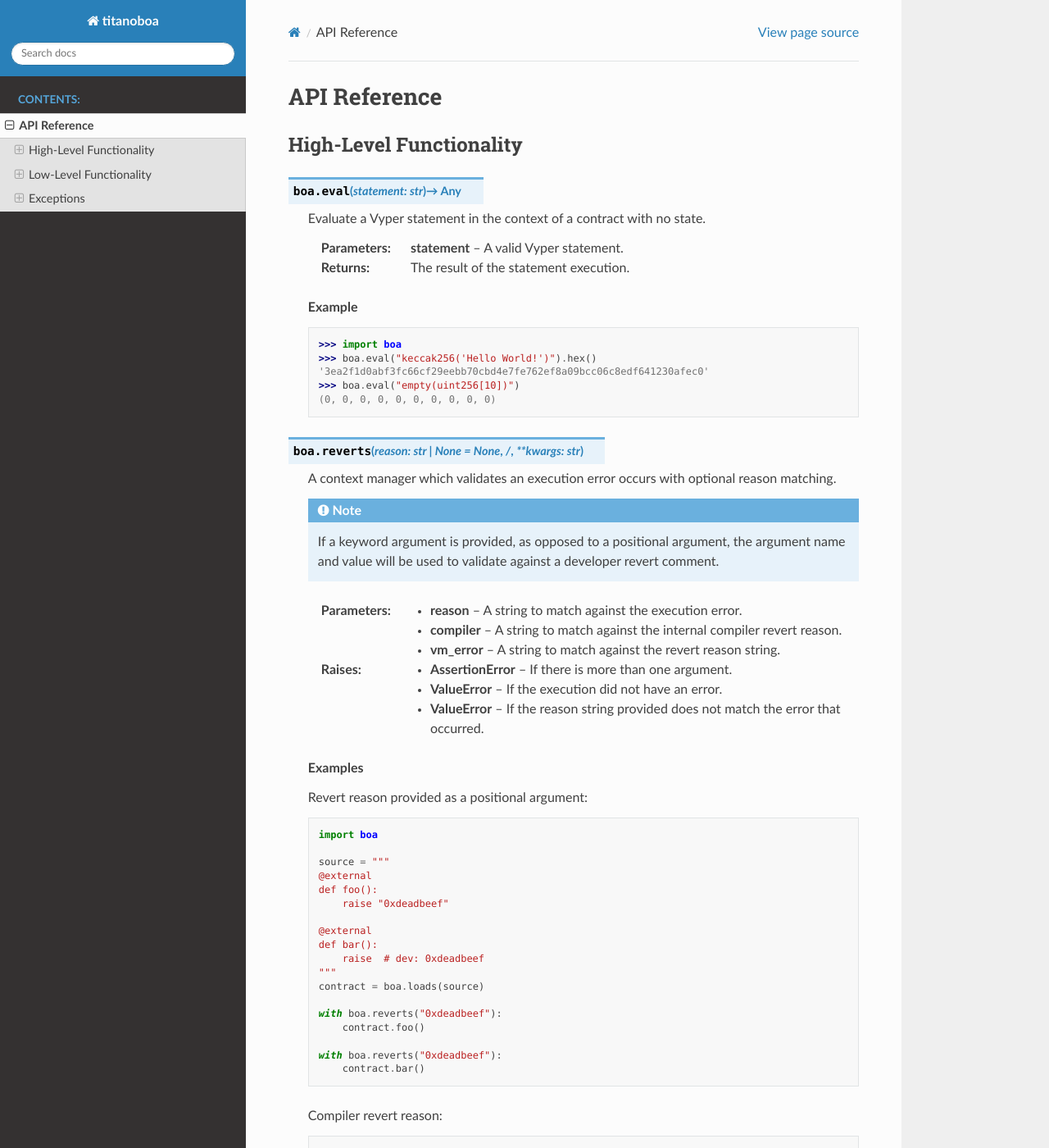
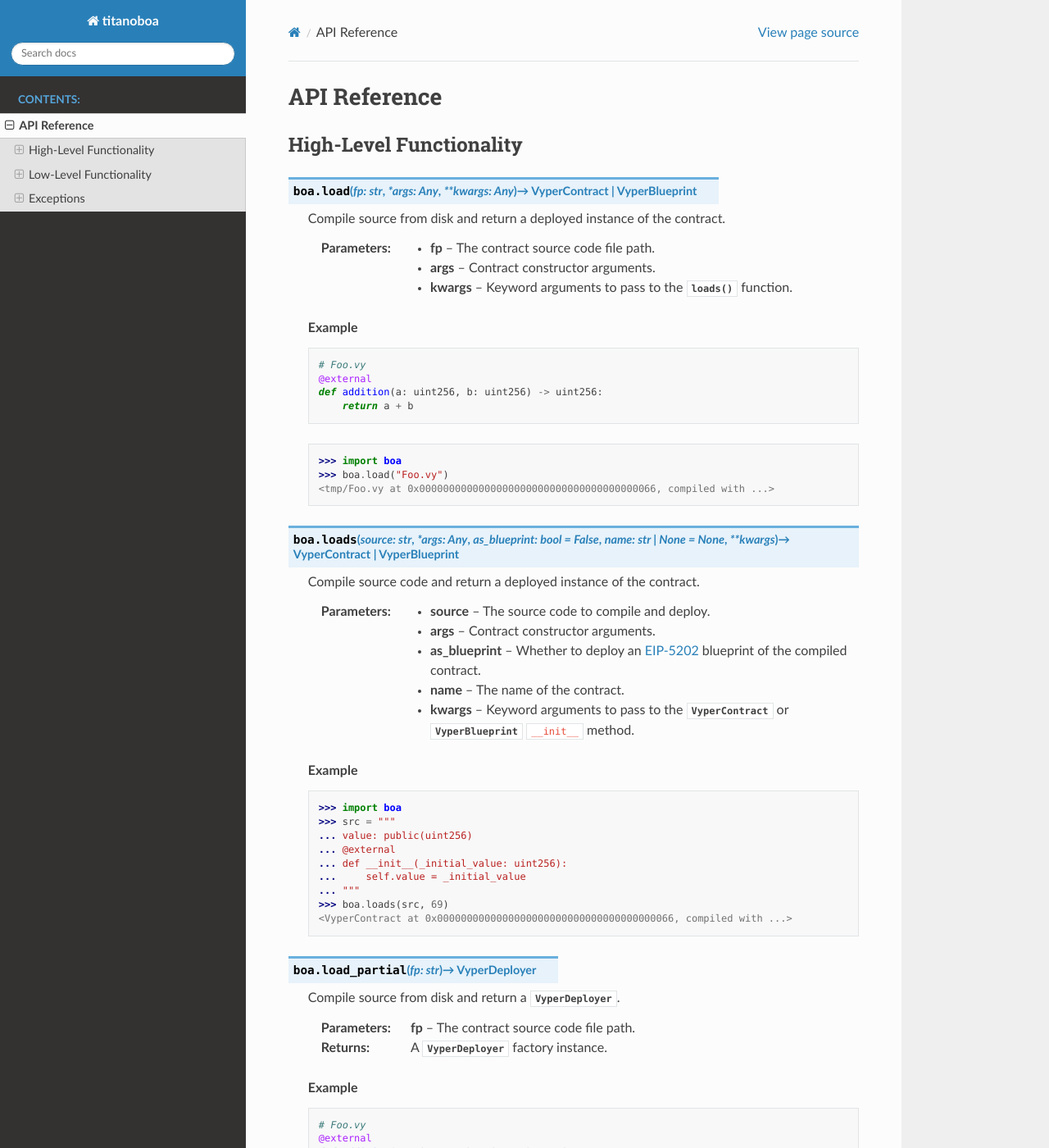
Before and after one commit to vyperlang/titanoboa, a Sphinx documentation site: the page built from docs/source/api.rst, in a window 1280 px wide and 1400 px high. Shown: the whole window at 82% size. Built offline with Sphinx 7.4.7 and the Read the Docs theme 2.0.0, drawn with Linux system fonts in a browser that asks for light colours; some of the changed text lies outside the part shown.

Commit message:
docs: document load, loads, load_partial, and loads_partial functions

```diff
--- a/docs/source/api.rst
+++ b/docs/source/api.rst
@@ -5,6 +5,96 @@ High-Level Functionality
 ------------------------
 
 .. module:: boa
+
+.. function:: load(fp: str, *args: Any, **kwargs: Any) -> VyperContract | VyperBlueprint
+
+    Compile source from disk and return a deployed instance of the contract.
+
+    :param fp: The contract source code file path.
+    :param args: Contract constructor arguments.
+    :param kwargs: Keyword arguments to pass to the :py:func:`loads` function.
+
+    .. rubric:: Example
+
+    .. code-block:: python
+
+        # Foo.vy
+        @external
+        def addition(a: uint256, b: uint256) -> uint256:
+            return a + b
+
+    .. code-block:: python
+
+        >>> import boa
+        >>> boa.load("Foo.vy")
+        <tmp/Foo.vy at 0x0000000000000000000000000000000000000066, compiled with ...>
+
+.. function:: loads(source: str, *args: Any, as_blueprint: bool = False, name: str | None = None, **kwargs) -> VyperContract | VyperBlueprint
+
+    Compile source code and return a deployed instance of the contract.
+
+    :param source: The source code to compile and deploy.
+    :param args: Contract constructor arguments.
+    :param as_blueprint: Whether to deploy an :eip:`5202` blueprint of the compiled contract.
+    :param name: The name of the contract.
+    :param kwargs: Keyword arguments to pass to the :py:class:`VyperContract` or :py:class:`VyperBlueprint` ``__init__`` method.
+
+    .. rubric:: Example
+
+    .. code-block:: python
+
+        >>> import boa
+        >>> src = """
+        ... value: public(uint256)
+        ... @external
+        ... def __init__(_initial_value: uint256):
+        ...     self.value = _initial_value
+        ... """
+        >>> boa.loads(src, 69)
+        <VyperContract at 0x0000000000000000000000000000000000000066, compiled with ...>
+
+.. function:: load_partial(fp: str) -> VyperDeployer
+
+    Compile source from disk and return a :py:class:`VyperDeployer`.
+
+    :param fp: The contract source code file path.
+    :returns: A :py:class:`VyperDeployer` factory instance.
+
+    .. rubric:: Example
+
+    .. code-block:: python
+
+        # Foo.vy
+        @external
+        def addition(a: uint256, b: uint256) -> uint256:
+            return a + b
+
+    .. code-block:: python
+
+        >>> import boa
+        >>> boa.load_partial("Foo.vy")
+        <boa.vyper.contract.VyperDeployer object at ...>
+
+.. function:: loads_partial(source: str, name: str | None = None) -> VyperDeployer
+
+    Compile source and return a :py:class:`VyperDeployer`.
+
+    :param source: The Vyper source code.
+    :param name: The name of the contract.
+    :returns: A :py:class:`VyperDeployer` factory instance.
+
+    .. rubric:: Example
+
+    .. code-block:: python
+
+        >>> import boa
+        >>> src = """
+        ... @external
+        ... def main():
+        ...     pass
+        ... """
+        >>> boa.loads_partial(src, "Foo")
+        <boa.vyper.contract.VyperDeployer object at ...>
 
 .. function:: eval(statement: str) -> Any
 
```
